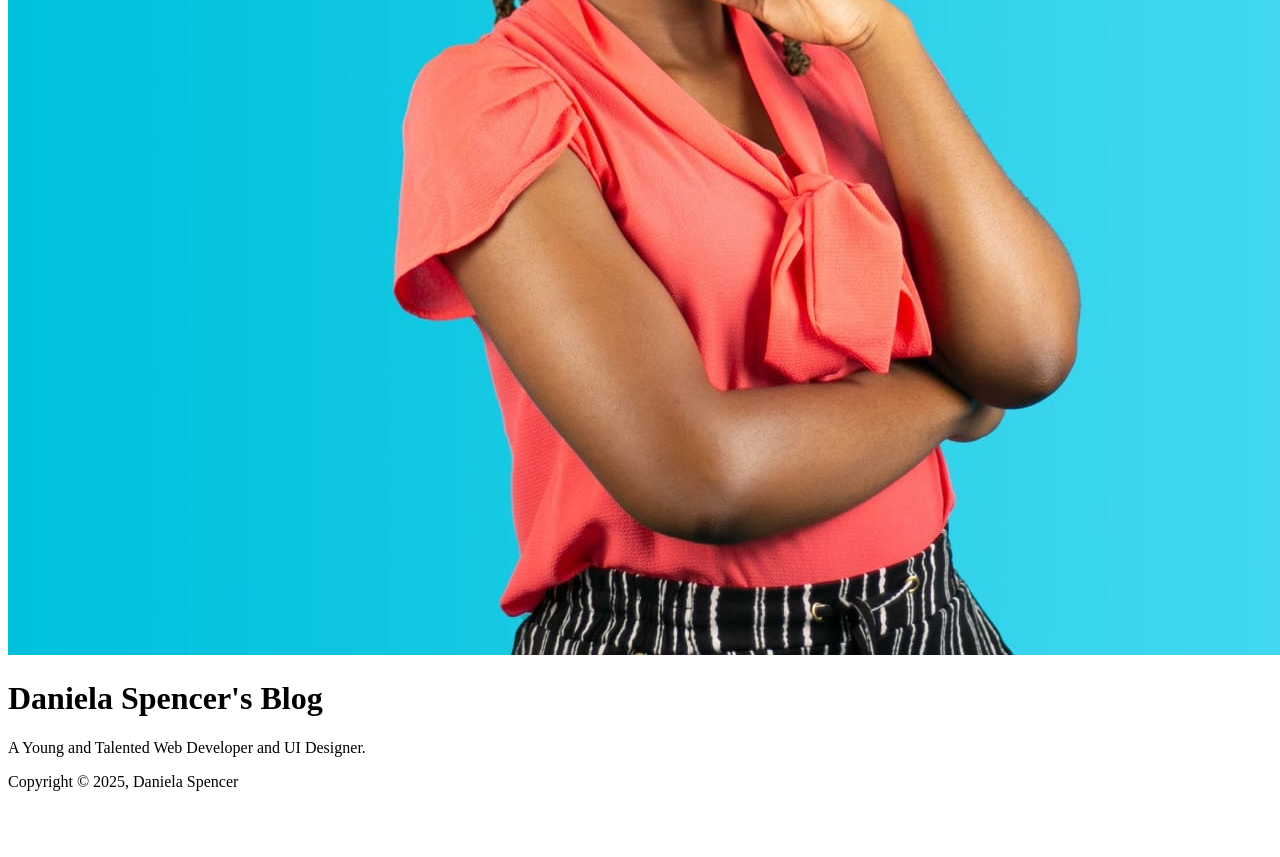
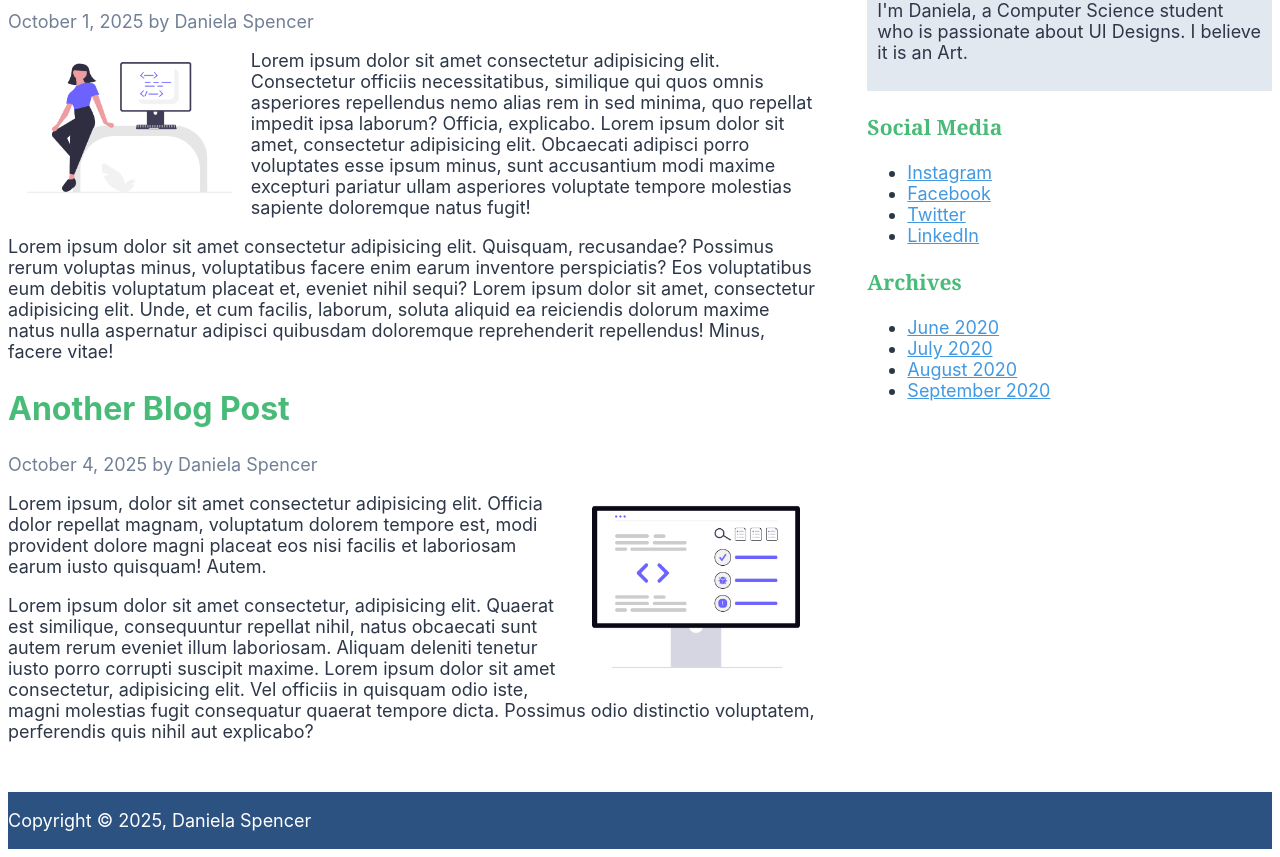
Before and after one commit to DaniSpence/comp2245-assignment2, a plain HTML site: page index.html in a window 1280 px wide. Shown: the part 542-1399 px from the top of the page. Before the commit the page ends 1349 px from the top, so only its background shows below. Drawn offline with Linux system fonts and the light colour scheme.

Commit message:
completed webpage

```diff
--- a/index.html
+++ b/index.html
@@ -9,15 +9,55 @@
 <body>
 <div class="container">
  <header>
-  <img alt="self" src="professionalphoto.jpg" class="photo"></img>
+  <img alt="self" src="professionalphoto.jpg" class="photo">
+  <div>
  <h1>Daniela Spencer's Blog</h1>
  <p>A Young and Talented Web Developer and UI Designer.</p>
+  </div>
  </header>
  <main>
- <!-- This will contain your blog posts -->
+ <article>
+  <h2>Sample Blog Post</h2>
+  <p class="date">October 1, 2025 by Daniela Spencer</p>
+  <img alt="blog 1" src="undraw_proud-coder_bivp.png" class="blog-image left">
+  <p>Lorem ipsum dolor sit amet consectetur adipisicing elit. Consectetur officiis necessitatibus, similique qui quos omnis asperiores repellendus nemo alias rem in sed minima, quo repellat impedit ipsa laborum? Officia, explicabo. Lorem ipsum dolor sit amet, consectetur adipisicing elit. Obcaecati adipisci porro voluptates esse ipsum minus, sunt accusantium modi maxime excepturi pariatur ullam asperiores voluptate tempore molestias sapiente doloremque natus fugit!</p>
+  <p>Lorem ipsum dolor sit amet consectetur adipisicing elit. Quisquam, recusandae? Possimus rerum voluptas minus, voluptatibus facere enim earum inventore perspiciatis? Eos voluptatibus eum debitis voluptatum placeat et, eveniet nihil sequi? Lorem ipsum dolor sit amet, consectetur adipisicing elit. Unde, et cum facilis, laborum, soluta aliquid ea reiciendis dolorum maxime natus nulla aspernatur adipisci quibusdam doloremque reprehenderit repellendus! Minus, facere vitae!</p>
+ </article>
+
+ <article>
+  <h2>Another Blog Post</h2>
+  <p class="date">October 4, 2025 by Daniela Spencer</p>
+  <img alt="blog 2" src="undraw_code-review_jdgp.png" class="blog-image right">
+  <p>Lorem ipsum, dolor sit amet consectetur adipisicing elit. Officia dolor repellat magnam, voluptatum dolorem tempore est, modi provident dolore magni placeat eos nisi facilis et laboriosam earum iusto quisquam! Autem.</p>
+  <p>Lorem ipsum dolor sit amet consectetur, adipisicing elit. Quaerat est similique, consequuntur repellat nihil, natus obcaecati sunt autem rerum eveniet illum laboriosam. Aliquam deleniti tenetur iusto porro corrupti suscipit maxime. Lorem ipsum dolor sit amet consectetur, adipisicing elit. Vel officiis in quisquam odio iste, magni molestias fugit consequatur quaerat tempore dicta. Possimus odio distinctio voluptatem, perferendis quis nihil aut explicabo?
+  </p>
+ </article>
  </main>
  <aside>
- <!-- This will be your sidebar -->
+ <section class="about">
+  <h3>About</h3>
+  <p>I'm Daniela, a Computer Science student who is passionate about UI Designs. I believe it is an Art.</p>
+ </section>
+
+ <section class="social">
+  <h3>Social Media</h3>
+  <ul>
+    <li><a href="">Instagram</a></li>
+    <li><a href="">Facebook</a></li>
+    <li><a href="">Twitter</a></li>
+    <li><a href="">LinkedIn</a></li>
+  </ul>
+ </section>
+
+ <section class="archives">
+  <h3>Archives</h3>
+  <ul>
+    <li><a href="">June 2020</a></li>
+    <li><a href="">July 2020</a></li>
+    <li><a href="">August 2020</a></li>
+    <li><a href="">September 2020</a></li>
+  </ul>
+ </section>
  </aside>
  <footer>
  <p>Copyright &copy; 2025, Daniela Spencer</p>
--- a/styles.css
+++ b/styles.css
@@ -1,3 +1,86 @@
- .header img[src='professionalphoto.png'] {
-  border-radius: 100%;
+ body {
+  font-size: 18px;
+  color: #2D3748;
+  font-family: -apple-system, BlinkMacSystemFont, 'Segoe UI', 'Roboto', 'Helvetica Neue','Arial','Noto Sans', sans-serif;
+ }
+
+ .container {
+  display: grid;
+  grid-template-areas:
+  "header header"
+  "main aside"
+  "footer footer";
+  grid-template-columns:2fr 1fr ;
+  grid-template-rows: auto 1fr auto;
+  column-gap: 50px;
+  row-gap: 32px
+ }
+
+ header {
+  grid-area: header;
+ }
+
+ main {
+  grid-area: main;
+ }
+
+ aside {
+  grid-area: aside;
+ }
+
+ footer {
+  grid-area: footer;
+ }
+
+ header {
+  background: #63B3ED;
+  color: #fff;
+  text-align: center;
+  padding: 32px;
+  margin-bottom: 24px;
+  height: 50%;
+ }
+
+ .photo{
+  border-radius: 50%;
+  width: 20%;
+  height: 30%;
 }
+
+header h1{
+  font-size: 36px;
+  font-family: Georgia, 'Times New Roman', Times, serif;
+  margin: 0;
+}
+
+main h2 {
+  font-size: 32px;
+  color: #48BB78;
+}
+
+main .date {
+  color: #718096;}
+
+.blog-image.left {
+  float: left;
+  width: 30%;
+  height: 30%;}
+.blog-image.right {
+  float: right;
+  width: 30%;
+  height: 30%;}
+
+aside h3{
+  font-family: Georgia, 'Times New Roman', Times, serif;
+}
+
+.about h3{
+  color: #000000;
+}
+
+.social h3, .archives h3 { color: #48BB78;}
+
+.about { background-color: #E2E8F0; padding: 10px;}
+
+aside a { color: #4299E1;}
+footer{background: #2C5282; color: #ffff;}
```
Also changed, not shown: undraw_code-review_jdgp.png (added), undraw_proud-coder_bivp.png (added).
